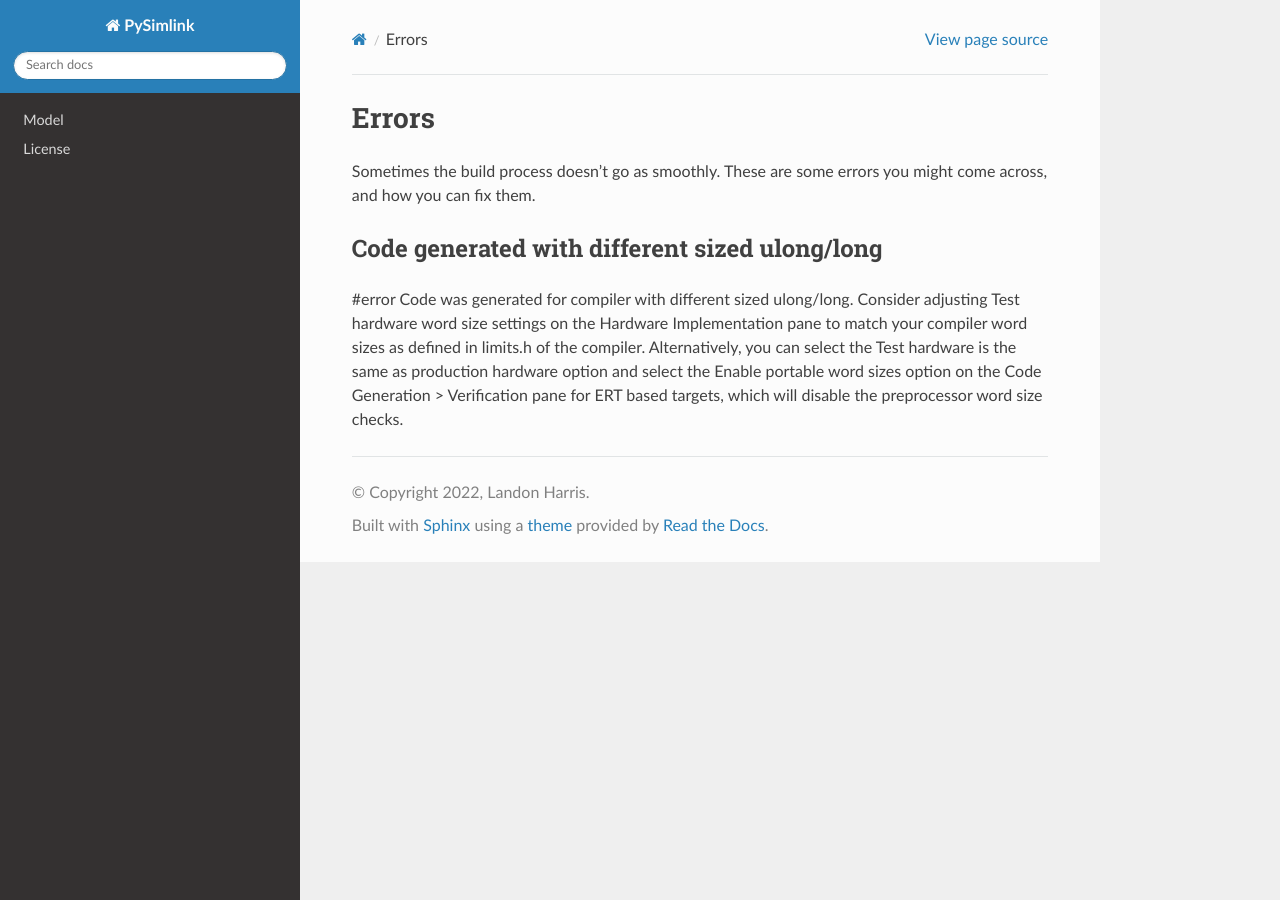
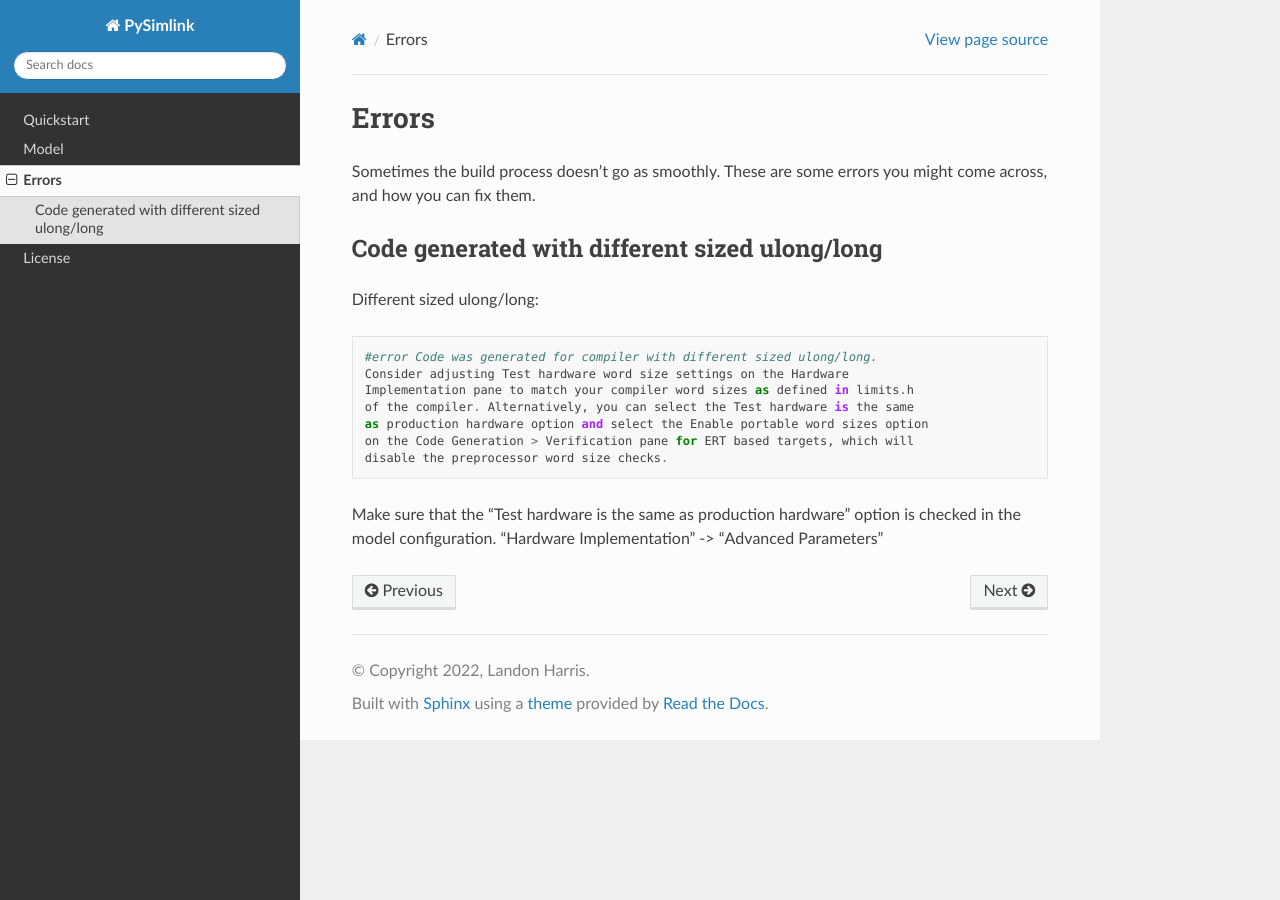
Before and after one commit to lharri73/PySimlink, a Sphinx documentation site: the page built from docs/src/errors.rst, in a window 1280 px wide. Built offline with Sphinx 7.4.7 and the Read the Docs theme 2.0.0, drawn with Linux system fonts in a browser that asks for light colours.

```diff
--- a/docs/index.rst
+++ b/docs/index.rst
@@ -9,7 +9,9 @@ Python + Simulink = PySimlink!
    :maxdepth: 2
    :hidden:
 
+   src/quickstart
    src/autodoc
+   src/errors
    src/license
 
 .. note::
--- a/docs/src/errors.rst
+++ b/docs/src/errors.rst
@@ -4,8 +4,15 @@ Sometimes the build process doesn't go as smoothly. These are some errors you mi
 
 Code generated with different sized ulong/long
 ----------------------------------------------
-#error Code was generated for compiler with different sized ulong/long. Consider adjusting Test hardware word size
-settings on the Hardware Implementation pane to match your compiler word sizes as defined in limits.h of the compiler.
-Alternatively, you can select the Test hardware is the same as production hardware option and select the Enable portable
-word sizes option on the Code Generation > Verification pane for ERT based targets, which will disable the preprocessor
-word size checks.
+Different sized ulong/long::
+
+    #error Code was generated for compiler with different sized ulong/long.
+    Consider adjusting Test hardware word size settings on the Hardware
+    Implementation pane to match your compiler word sizes as defined in limits.h
+    of the compiler. Alternatively, you can select the Test hardware is the same
+    as production hardware option and select the Enable portable word sizes option
+    on the Code Generation > Verification pane for ERT based targets, which will
+    disable the preprocessor word size checks.
+
+Make sure that the "Test hardware is the same as production hardware" option is
+checked in the model configuration. "Hardware Implementation" -> "Advanced Parameters"
--- a/setup.py
+++ b/setup.py
@@ -12,7 +12,7 @@ setup(
     description="Interface with Simulink models using Python",
     packages=find_packages(),
     install_requires=requirements,
-    extras_require={"dev": ["pylint", "black", "spkinx_rtd_theme", "sphinx", "tqdm"]},
+    extras_require={"dev": ["pylint", "black", "sphinx_rtd_theme", "sphinx", "tqdm"]},
     include_package_data=True,
     package_data={"pysimlink": ["c_files/include/*.hpp", "c_files/src/*.cpp"]},
     python_requires=">=3.6",
```
Also changed, not shown: Readme.md (+4 -0 lines), docs/src/quickstart.rst (added, +58 -0 lines), docs/src/examples.rst (added).
